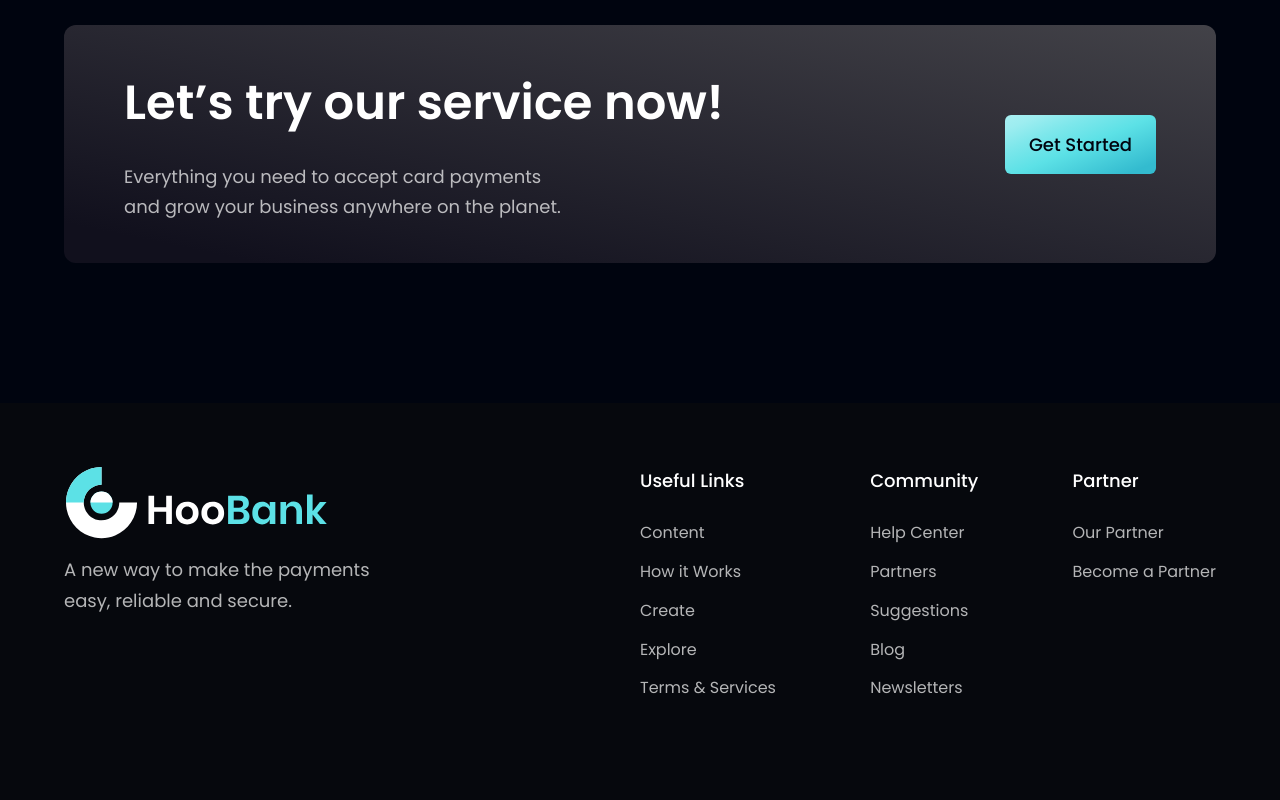
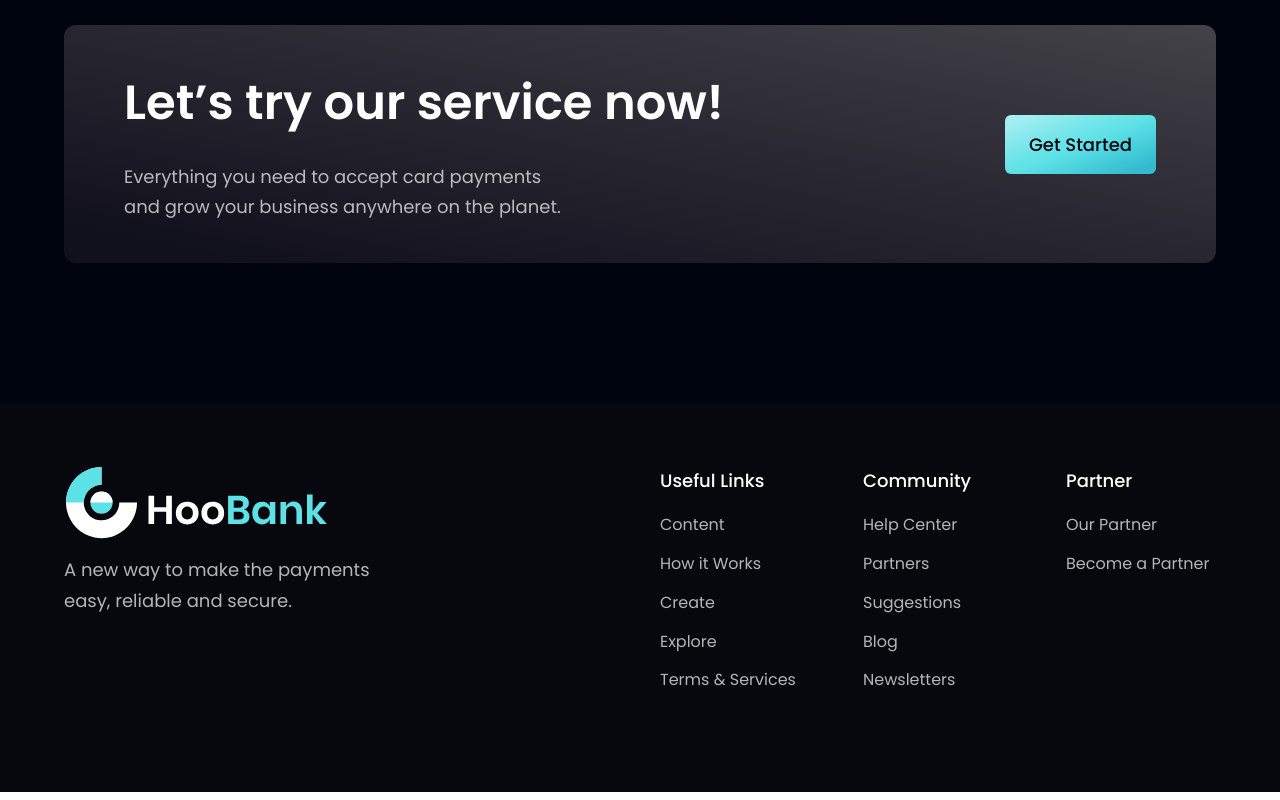
Before and after one commit to jamescasipong/react-bank-websites, a React (Vite) app: page / in a window 1280 px wide. Shown: the part 3636-4436 px from the top of the page. Built offline with nearby package versions, Linux system fonts and the light colour scheme.

Commit message:
Update Footer.jsx

```diff
--- a/src/components/Footer.jsx
+++ b/src/components/Footer.jsx
@@ -6,7 +6,7 @@ import styles from "../styles";
 
 const Footer = () => {
   return <div className="flex justify-center items-start md:flex-row flex-col mb-8 w-full">
-    <div className="flex-1 flex flex-col justify-start w-full">
+    <div className="flex-1 flex flex-col md:mb-5 mb-0 justify-start mr-10">
         <div className="flex-1 flex-col flex justify-start">
             <img src={logo} alt="" className="w-[266px] h-[72px] object-contain"/>
         </div>
@@ -18,13 +18,13 @@ const Footer = () => {
         </div>
     </div>
 
-    <div className="flex md:flex-row flex-col justify-between flex-1">
+    <div className="flex flex-row flex-wrap justify-between flex-1">
           {footerLinks.map((footer) =>
           (
-            <div className="flex justify-start flex-col">
-              <h4 className="text-white font-poppins font-medium text-[18px] leading-[27px] mb-4 ">{footer.title}</h4>
+            <div className="flex flex-col my-4 min-w-[150px] ss:my-0">
+              <h4 className="text-white font-poppins font-medium text-[18px] leading-[27px] mb-2 ">{footer.title}</h4>
 
-              <ul className={`font-poppins font-normal text-dimWhite text-[16px] leading-[30.8px]`}>
+              <ul className={`font-poppins font-normal text-dimWhite text-[16px] leading-[30.8px] `}>
                 {footer.links.map((link) => (
                   <li className={`mt-2`}><a href={link.link}>{link.name}</a></li>
                 ))}
```
